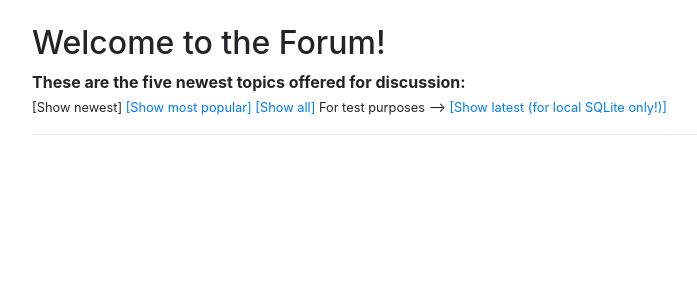
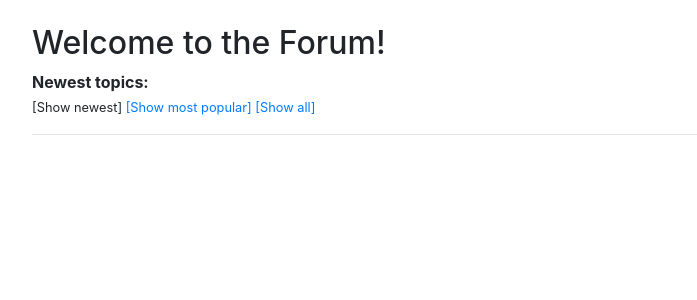
Before and after one commit to maarila/discussions-forum, a Flask app: page /topics/ in a window 1280 px wide. Shown: the part 56-356 px from the top of the page, without its empty margins (53-750 px from the left). Run offline with Flask 2, Linux system fonts and the light colour scheme; data that the repository does not hold is empty; some libraries are stand-ins or nearby versions.

Commit message:
Small adjustments to topic templates

```diff
--- a/application/messages/models.py
+++ b/application/messages/models.py
@@ -60,7 +60,7 @@ class Message(Base):
         stmt = text("SELECT * FROM Message"
                     " WHERE Message.author LIKE :search"
                     " OR Message.content LIKE :search"
-                    " LIMIT 10").params(search=searching_for)
+                    " LIMIT 50").params(search=searching_for)
         res = db.engine.execute(stmt)
 
         return res
--- a/application/templates/topics/list_all_topics.html
+++ b/application/templates/topics/list_all_topics.html
@@ -2,14 +2,14 @@
 
 {% block body %}
 <h2>Welcome to the Forum!</h2>
-<strong>All topics for discussion:</strong>
+<strong>All topics:</strong>
 <div>
   <small>
     <a href="{{ url_for('topics_index') }}"">[Show newest]</a>
     <a href="{{ url_for('topics_popular') }}">[Show most popular]</a>
     [Show all]
-    For test purposes -->
-    <a href="{{ url_for('topics_popular_sql') }}">[Show latest (for local SQLite only!)]</a>
+    <!-- For local SQLite only -->
+    <!-- <a href="{{ url_for('topics_popular_sql') }}">[Show latest]</a> -->
   </small>
 </div>
 <hr>
--- a/application/templates/topics/list_newest_sql_postgre.html
+++ b/application/templates/topics/list_newest_sql_postgre.html
@@ -8,8 +8,8 @@
     <a href="{{ url_for('topics_index') }}"">[Show newest]</a>
     <a href="{{ url_for('topics_popular') }}">[Show most popular]</a>
     <a href="{{ url_for('topics_all') }}">[Show all]</a>
-    For test purposes -->
-    [Show latest (for local SQLite only!)]
+    <!-- For local SQLite only -->
+    <!-- <a href="{{ url_for('topics_popular_sql') }}">[Show latest]</a> -->
   </small>
 </div>
 <hr>
--- a/application/templates/topics/list_newest_topics.html
+++ b/application/templates/topics/list_newest_topics.html
@@ -2,14 +2,14 @@
 
 {% block body %}
 <h2>Welcome to the Forum!</h2>
-<strong>These are the five newest topics offered for discussion:</strong>
+<strong>Newest topics:</strong>
 <div>
   <small>
     [Show newest]
     <a href="{{ url_for('topics_popular') }}">[Show most popular]</a>
     <a href="{{ url_for('topics_all') }}">[Show all]</a>
-    For test purposes -->
-    <a href="{{ url_for('topics_popular_sql') }}">[Show latest (for local SQLite only!)]</a>
+    <!-- For local SQLite only -->
+    <!-- <a href="{{ url_for('topics_popular_sql') }}">[Show latest]</a> -->
   </small>
 </div>
 <hr>
--- a/application/templates/topics/list_popular_topics.html
+++ b/application/templates/topics/list_popular_topics.html
@@ -2,14 +2,14 @@
 
 {% block body %}
 <h2>Welcome to the Forum!</h2>
-<strong>Five most popular topics for discussion:</strong>
+<strong>Most popular topics:</strong>
 <div>
   <small>
     <a href="{{ url_for('topics_index') }}"">[Show newest]</a>
     [Show most popular]
     <a href="{{ url_for('topics_all') }}">[Show all]</a>
-    For test purposes -->
-    <a href="{{ url_for('topics_popular_sql') }}">[Show latest (for local SQLite only!)]</a>
+    <!-- For local SQLite only -->
+    <!-- <a href="{{ url_for('topics_popular_sql') }}">[Show latest]</a> -->
   </small>
 </div>
 <hr>
```
